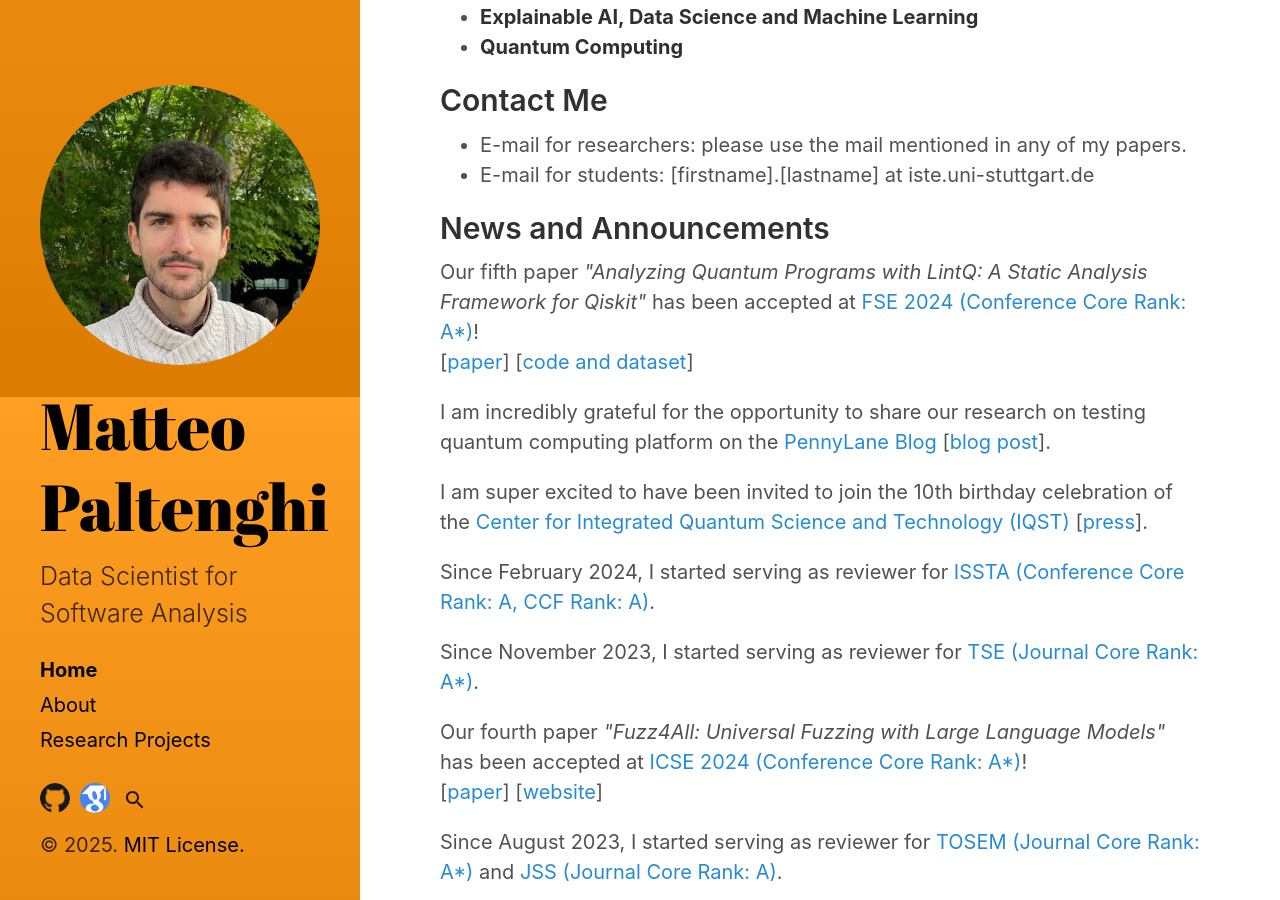
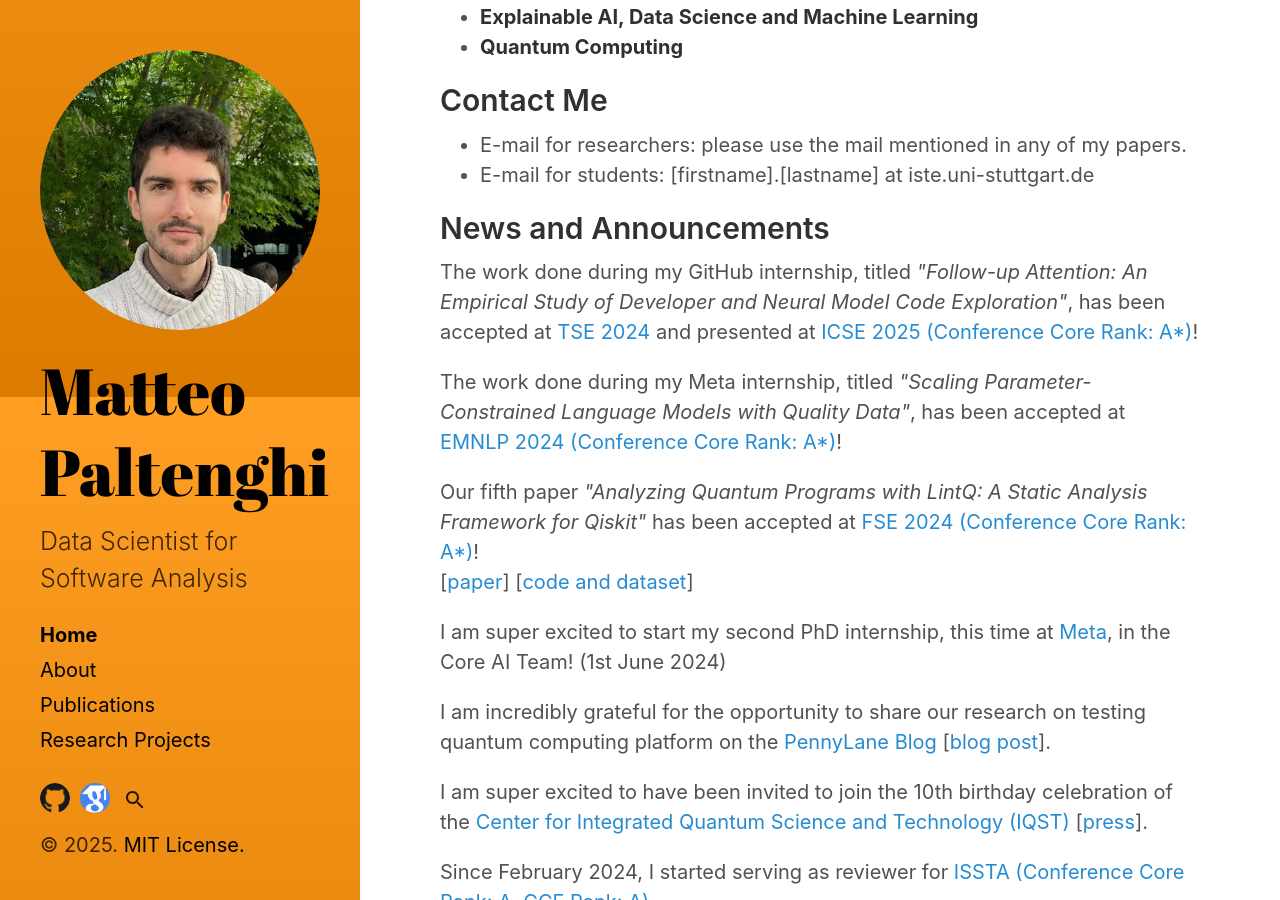
Before and after one commit to MattePalte/mattepalte.github.io, a Jekyll site: the page built from index.html, in a window 1280 px wide and 900 px high, scrolled down 503 px. Built offline with Jekyll 4.4.1, drawn with Linux system fonts in a browser that asks for light colours.

Commit message:
add publications

```diff
--- a/about.html
+++ b/about.html
@@ -13,15 +13,16 @@
 <h2>Experience</h2>
 
 <p>
-    My Ph.D. research also benefits from previous complementary experiences as a summer research intern at <a href="https://githubnext.com/">GitHub Next</a> in the GitHub Copilot team, where I applied Explainable AI to code exploration, and as a research intern at CERN, before my Ph.D., where I developed a cloud anomaly detection system at <a href="https://home.cern/">CERN</a> <a href="https://information-technology.web.cern.ch/about/organisation/compute-monitoring">Cloud Team</a>. I completed my  Double M.Sc. in Computer Science Engineering (specialization in Data Science) at <a href="https://www.polimi.it/">Politecnico di Milano</a> and <a href="https://www.tu.berlin/">Technical University of Berlin</a> as a part of <a href="https://masterschool.eitdigital.eu/">EIT Digital Master School</a>.
+    My Ph.D. research also benefits from previous complementary experiences as a summer research intern at Meta in the Core AI team, a summer research intern at <a href="https://githubnext.com/">GitHub Next</a> in the GitHub Copilot team, where I applied Explainable AI to code exploration, and as a research intern at CERN, before my Ph.D., where I developed a cloud anomaly detection system at <a href="https://home.cern/">CERN</a> <a href="https://information-technology.web.cern.ch/about/organisation/compute-monitoring">Cloud Team</a>. I completed my  Double M.Sc. in Computer Science Engineering (specialization in Data Science) at <a href="https://www.polimi.it/">Politecnico di Milano</a> and <a href="https://www.tu.berlin/">Technical University of Berlin</a> as a part of <a href="https://masterschool.eitdigital.eu/">EIT Digital Master School</a>.
     I am naturally curious and I love to face challenging situations that make me grow.
 </p>
 
 <h2>Thanks</h2>
 <p>
-    During my career I had the priviledge to be mentored and advised by great people, listed in reverse chronological order:
+    During my career I had the privilege to be closely mentored and advised by great people, listed in reverse chronological order:
     <ul>
         <li><a href="https://software-lab.org/people/Michael_Pradel.html">Prof. Dr. Michael Pradel</a> currently during my Ph.D. at University of Stuttgart.</li>
+        <li><a>Ph.D. Ernie Chang</a> during my stay at Meta.</li>
         <li><a href="https://dblp.org/pid/61/607.html">Ph.D. Albert Ziegler</a> during my stay at GitHub Next.</li>
         <li><a href="https://loop.frontiersin.org/people/703218/overview">Ph.D. Domenico Giordano</a> during my stay at CERN.</li>
         <li><a href="https://boracchi.faculty.polimi.it/">Prof. Ph.D. Giacomo Borachi</a> and <a href="https://scholar.google.de/citations?user=40QzNXMAAAAJ&hl=en">Dr. Lukas Ruff</a> during my Master Thesis</li>
--- a/index.html
+++ b/index.html
@@ -30,9 +30,16 @@
 </ul>
 
 <h2>News and Announcements</h2>
+
+<p>The work done during my GitHub internship, titled <i>"Follow-up Attention: An Empirical Study of Developer and Neural Model Code Exploration"</i>, has been accepted at <a href="https://doi.ieeecomputersociety.org/10.1109/TSE.2024.3445338">TSE 2024</a> and presented at <a>ICSE 2025 (Conference Core Rank: A*)</a>!
+
+<p>The work done during my Meta internship, titled <i>"Scaling Parameter-Constrained Language Models with Quality Data"</i>, has been accepted at <a href="https://aclanthology.org/2024.emnlp-industry.8/">EMNLP 2024 (Conference Core Rank: A*)</a>!
+
 <p>Our fifth paper <i>"Analyzing Quantum Programs with LintQ: A Static Analysis Framework for Qiskit"</i> has been accepted at <a href="https://2024.esec-fse.org/track/fse-2024-research-papers">FSE 2024 (Conference Core Rank: A*)</a>!<br>
     [<a href="https://arxiv.org/abs/2310.00718">paper</a>]
     [<a href="https://github.com/sola-st/LintQ">code and dataset</a>]
+
+    <p>I am super excited to start my second PhD internship, this time at <a href="https://meta.com/" target="_blank">Meta</a>, in the Core AI Team! (1st June 2024)</p>
 <p>I am incredibly grateful for the opportunity to share our research on testing quantum computing platform on the <a href="https://pennylane.ai/blog/2024/05/testing_quantum_computing_platforms/">PennyLane Blog</a> [<a href="https://pennylane.ai/blog/2024/05/testing_quantum_computing_platforms/">blog post</a>].</p>
 <p>I am super excited to have been invited to join the 10th birthday celebration of the <a href="https://www.iqst.org/news/a-celebration-of-quantum/">Center for Integrated Quantum Science and Technology (IQST)</a> [<a href="https://www.iqst.org/news/a-celebration-of-quantum/">press</a>].</p>
 <p>Since February 2024, I started serving as reviewer for <a href="https://dl.acm.org/conference/issta">ISSTA (Conference Core Rank: A, CCF Rank: A)</a>.</p>
```
Also changed, not shown: category/publications.md (added, +56 -0 lines).
